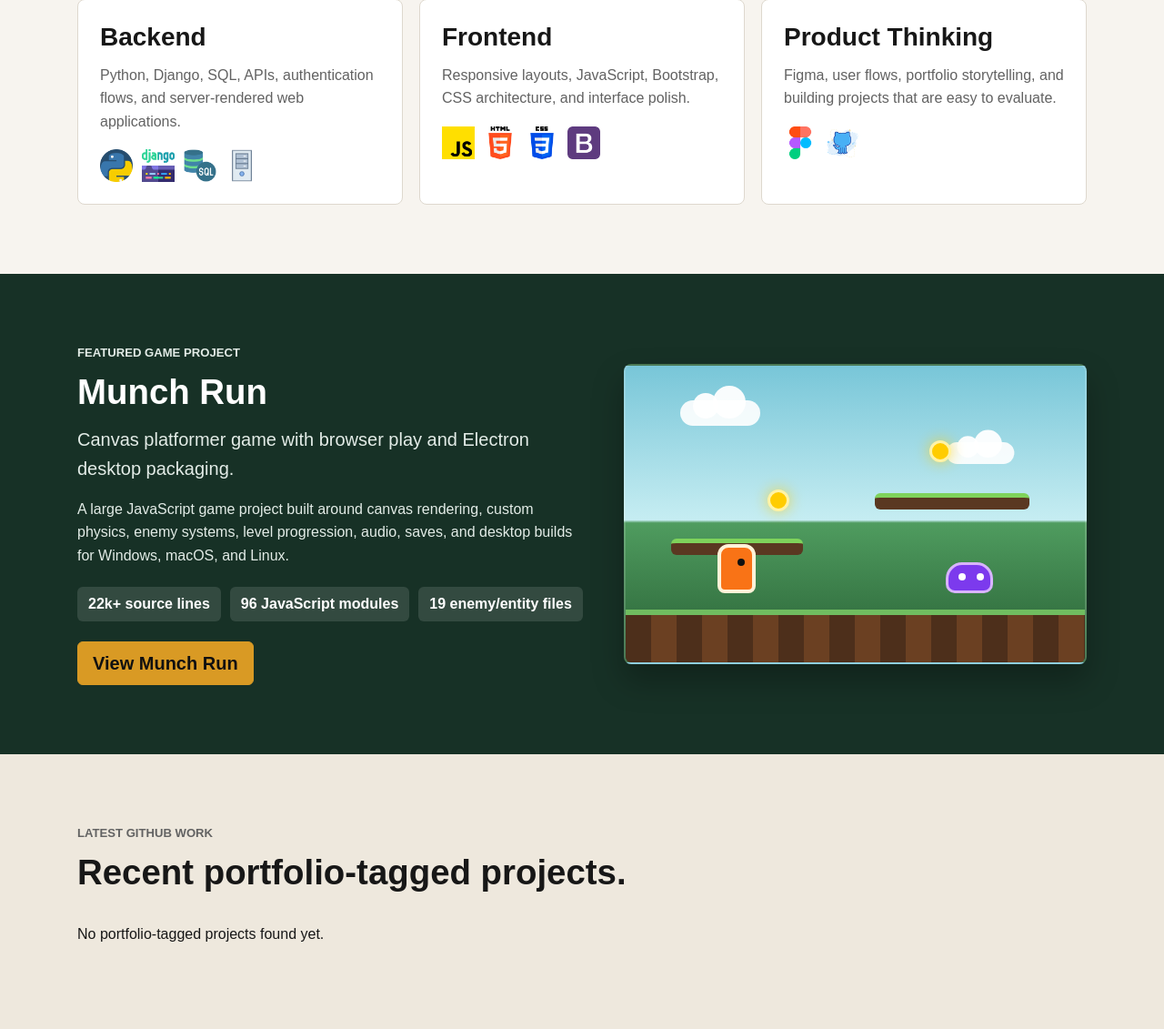
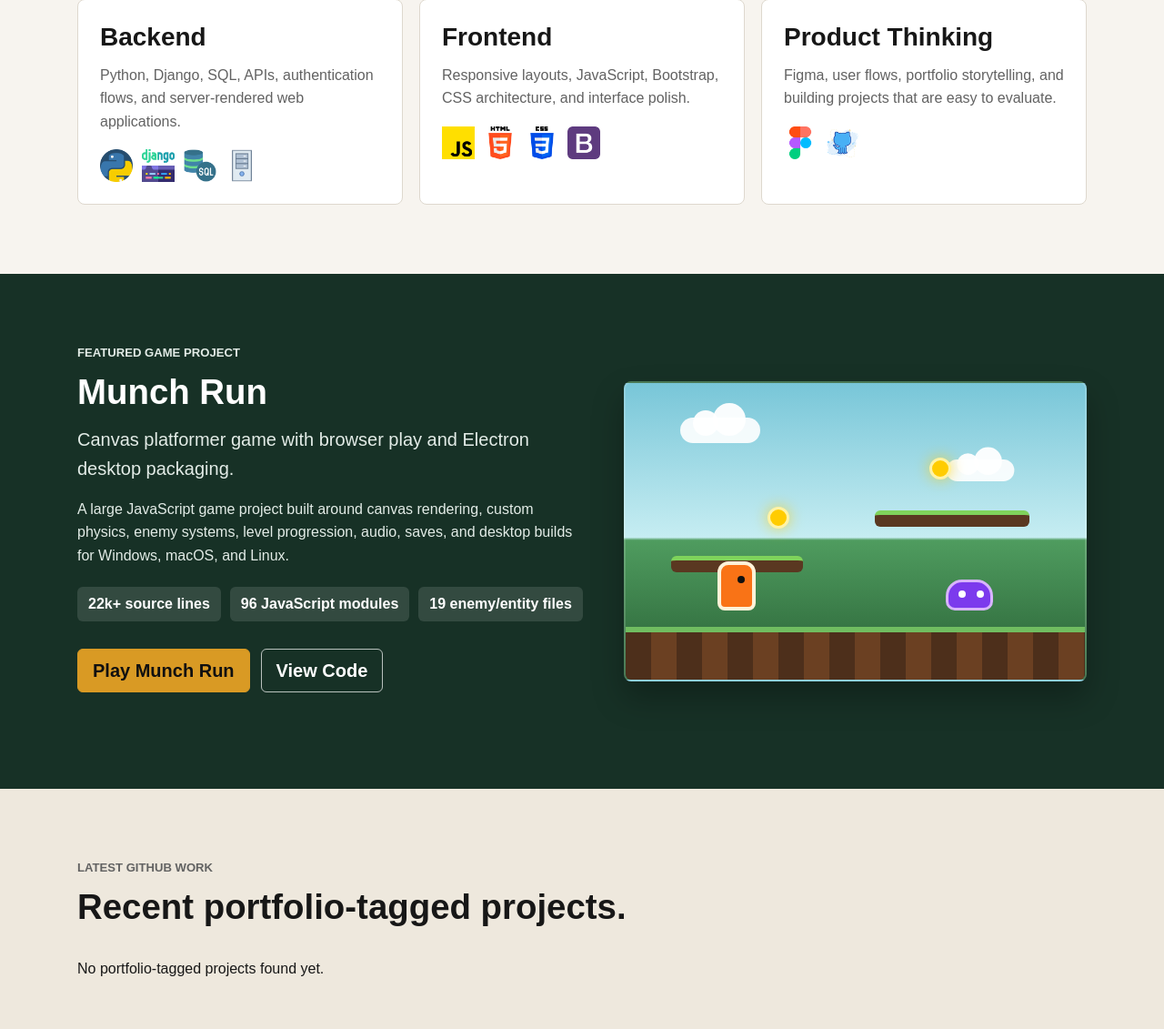
Before and after one commit to TomyLee88/Personal-Portfolio, a Django app: page / in a window 1280 px wide. Shown: the part 1025-2156 px from the top of the page at 91% size. Run offline with Django 5.2, Linux system fonts and the light colour scheme; data that the repository does not hold is empty; some libraries are stand-ins or nearby versions.

Commit message:
Add live Munch Run link

```diff
--- a/web/templates/web/home.html
+++ b/web/templates/web/home.html
@@ -81,7 +81,10 @@
                     <span>{{ featured_game.modules }}</span>
                     <span>{{ featured_game.entities }}</span>
                 </div>
-                <a href="{{ featured_game.github_url }}" class="btn btn-warning btn-lg" target="_blank" rel="noopener">View Munch Run</a>
+                <div class="hero-actions">
+                    <a href="{{ featured_game.live_url }}" class="btn btn-warning btn-lg" target="_blank" rel="noopener">Play Munch Run</a>
+                    <a href="{{ featured_game.github_url }}" class="btn btn-outline-light btn-lg" target="_blank" rel="noopener">View Code</a>
+                </div>
             </div>
             <div class="game-preview" aria-label="Munch Run game preview illustration">
                 <div class="game-preview-cloud cloud-one"></div>
--- a/web/templates/web/projects.html
+++ b/web/templates/web/projects.html
@@ -28,7 +28,10 @@
                         <span>{{ item }}</span>
                     {% endfor %}
                 </div>
-                <a href="{{ featured_game.github_url }}" class="btn btn-warning btn-lg" target="_blank" rel="noopener">View Game Repository</a>
+                <div class="hero-actions">
+                    <a href="{{ featured_game.live_url }}" class="btn btn-warning btn-lg" target="_blank" rel="noopener">Play Live Game</a>
+                    <a href="{{ featured_game.github_url }}" class="btn btn-outline-light btn-lg" target="_blank" rel="noopener">View Repository</a>
+                </div>
             </div>
             <div class="game-preview compact" aria-label="Munch Run game preview illustration">
                 <div class="game-preview-cloud cloud-one"></div>
--- a/web/views.py
+++ b/web/views.py
@@ -21,6 +21,7 @@ FEATURED_GAME = {
     "entities": "19 enemy/entity files",
     "stack": ["JavaScript", "HTML5 Canvas", "CSS", "Electron", "better-sqlite3"],
     "github_url": "https://github.com/TomyLee88/munch-run",
+    "live_url": "https://munch-run-9cf7.onrender.com/?v=20260427",
 }
 
 def fetch_github_repos(usernames):
```
